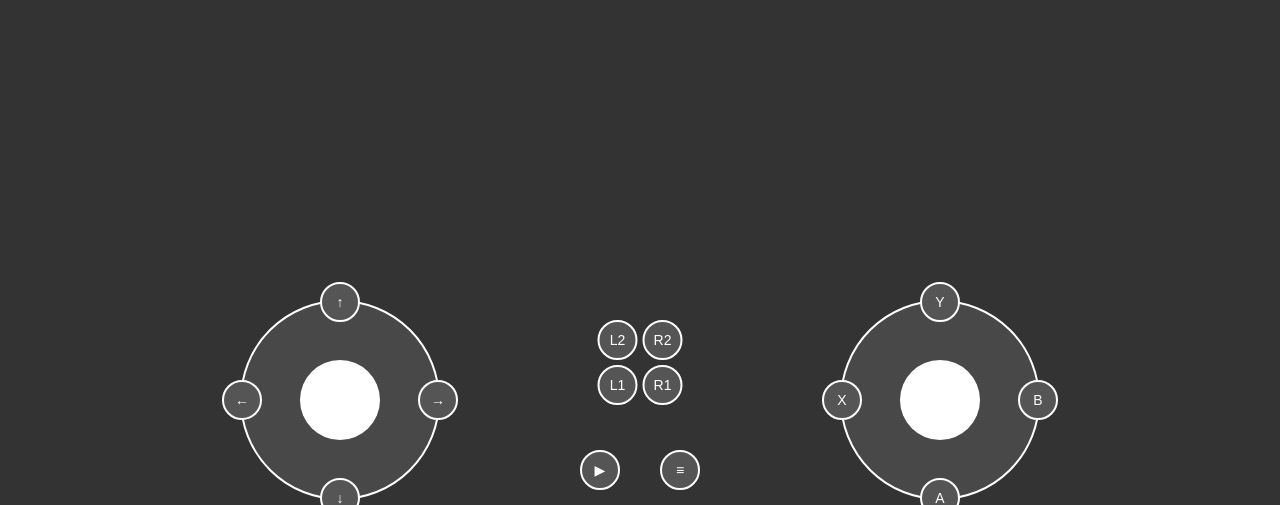
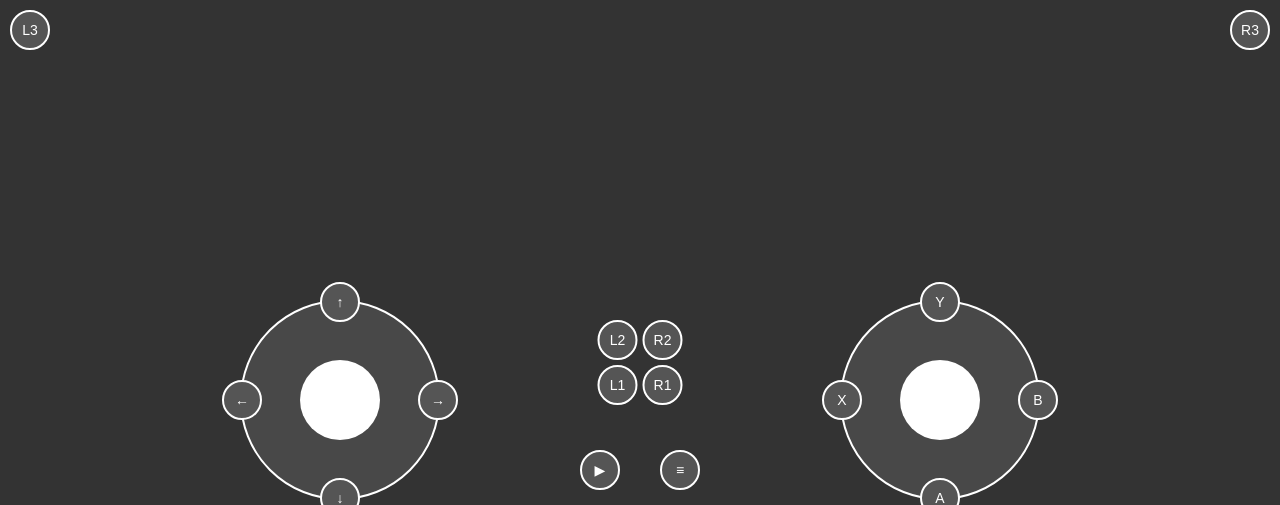
Before and after one commit to jaraslau/sonia-emu, a Flask app: page / in a window 1280 px wide. Shown: the top 505 px of the page. Run offline with Flask 3, Linux system fonts and the light colour scheme.

Commit message:
Added L3 and R3 as in Issue #4

```diff
--- a/webui/static/css/style.css
+++ b/webui/static/css/style.css
@@ -113,6 +113,34 @@ body {
   gap: 5px;
 }
 
+.corner-button {
+    position: absolute;
+}
+
+.left-corner {
+    top: 0;
+    left: 0;
+}
+
+.right-corner {
+    top: 0;
+    right: 0;
+}
+
+.corner-button {
+    position: fixed;
+}
+
+.left-corner {
+    top: 10px;
+    left: 10px;
+}
+
+.right-corner {
+    top: 10px;
+    right: 10px;
+}
+
 @media screen and (orientation: portrait) {
   body::before {
     content: "Please rotate your device to landscape mode.";
--- a/webui/templates/index.html
+++ b/webui/templates/index.html
@@ -39,6 +39,8 @@
             <button class="button joystick-button right-west" data-id="8">X</button>
             <button class="button joystick-button right-north" data-id="9">Y</button>
         </div>
+        <button class="button corner-button left-corner" data-id="15">L3</button>
+        <button class="button corner-button right-corner" data-id="14">R3</button>
     </div>
 
     <script src="{{ url_for('static', filename='js/joystick.js') }}"></script>
```
Also changed, not shown: 2 other files.
